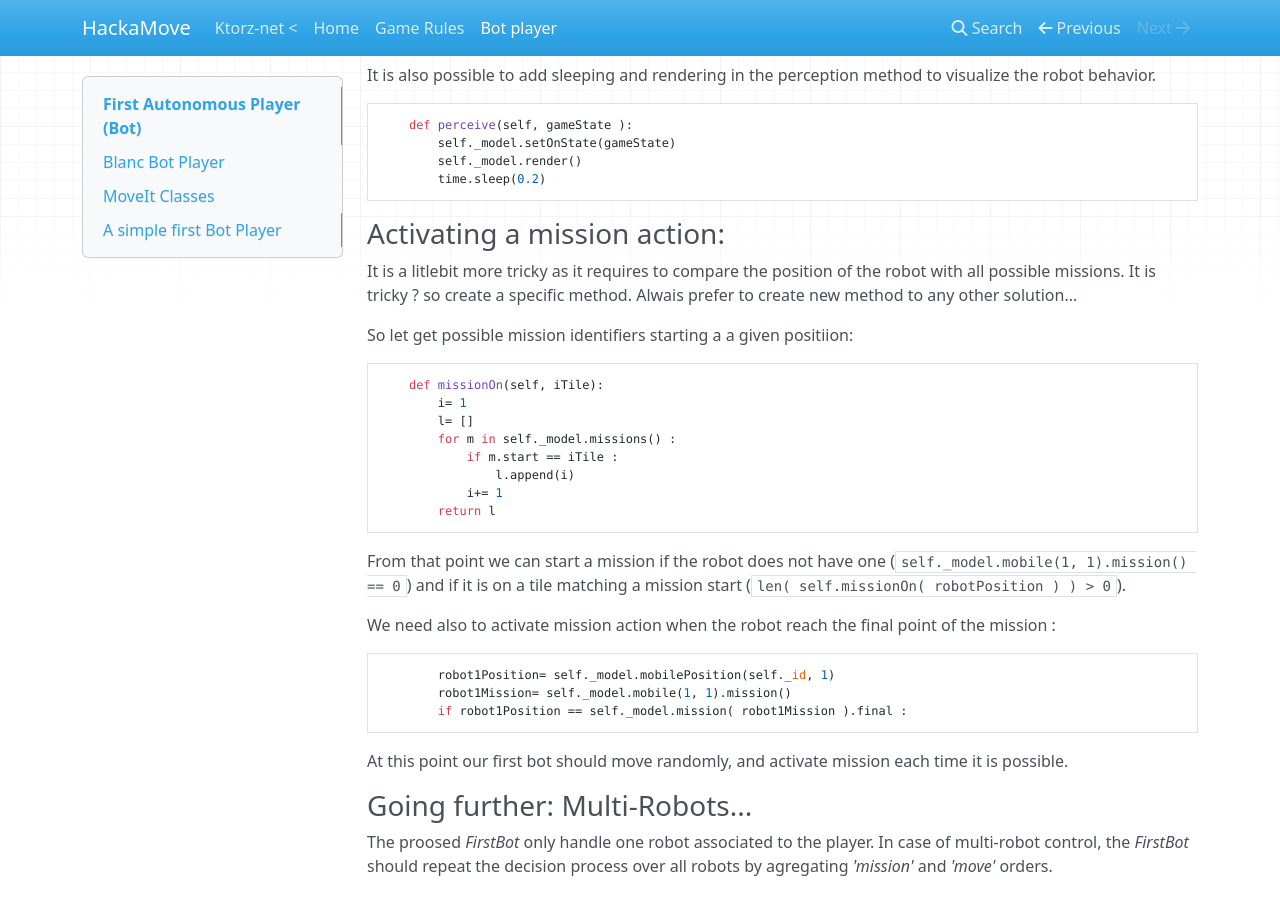
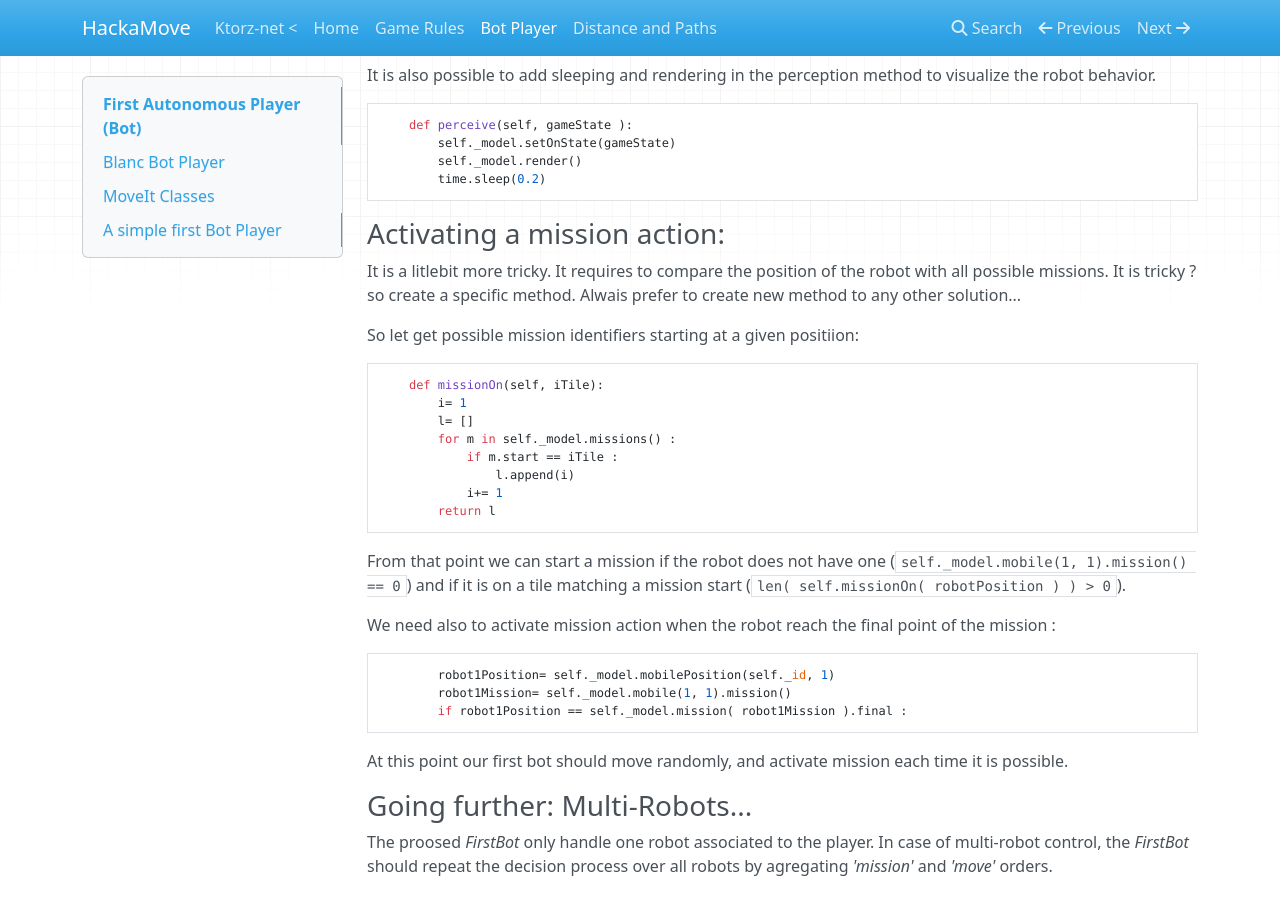
Before and after one commit to ktorz-net/game-moveit, an MkDocs documentation site: the page built from docs/bots.md, in a window 1280 px wide and 900 px high, scrolled down 3157 px. Built offline with MkDocs 1.6.1, drawn with Linux system fonts in a browser that asks for light colours; nearby versions of some CDN libraries.

Commit message:
Introduce Dijkstra

````diff
--- a/docs/bots.md
+++ b/docs/bots.md
@@ -162,14 +162,13 @@ It is also possible to add sleeping and rendering in the perception method to vi
         time.sleep(0.2)
 ```
 
-
 ### Activating a mission action:
 
-It is a litlebit more tricky as it requires to compare the position of the robot with all possible missions.
+It is a litlebit more tricky. It requires to compare the position of the robot with all possible missions.
 It is tricky ? so create a specific method.
 Alwais prefer to create new method to any other solution...
 
-So let get possible mission identifiers starting a a given positiion:
+So let get possible mission identifiers starting at a given positiion:
 
 ```python
     def missionOn(self, iTile):
--- a/mkdocs.yml
+++ b/mkdocs.yml
@@ -3,7 +3,8 @@ nav:
   - Ktorz-net <: '..'
   - Home: 'index.md'
   - Game Rules: 'rules.md'
-  - Bot player: 'bots.md'
+  - Bot Player: 'bots.md'
+  - Distance and Paths: 'dijkstra.md'
 
 markdown_extensions:
   - attr_list
````
Also changed, not shown: docs/dijkstra.md (added).
